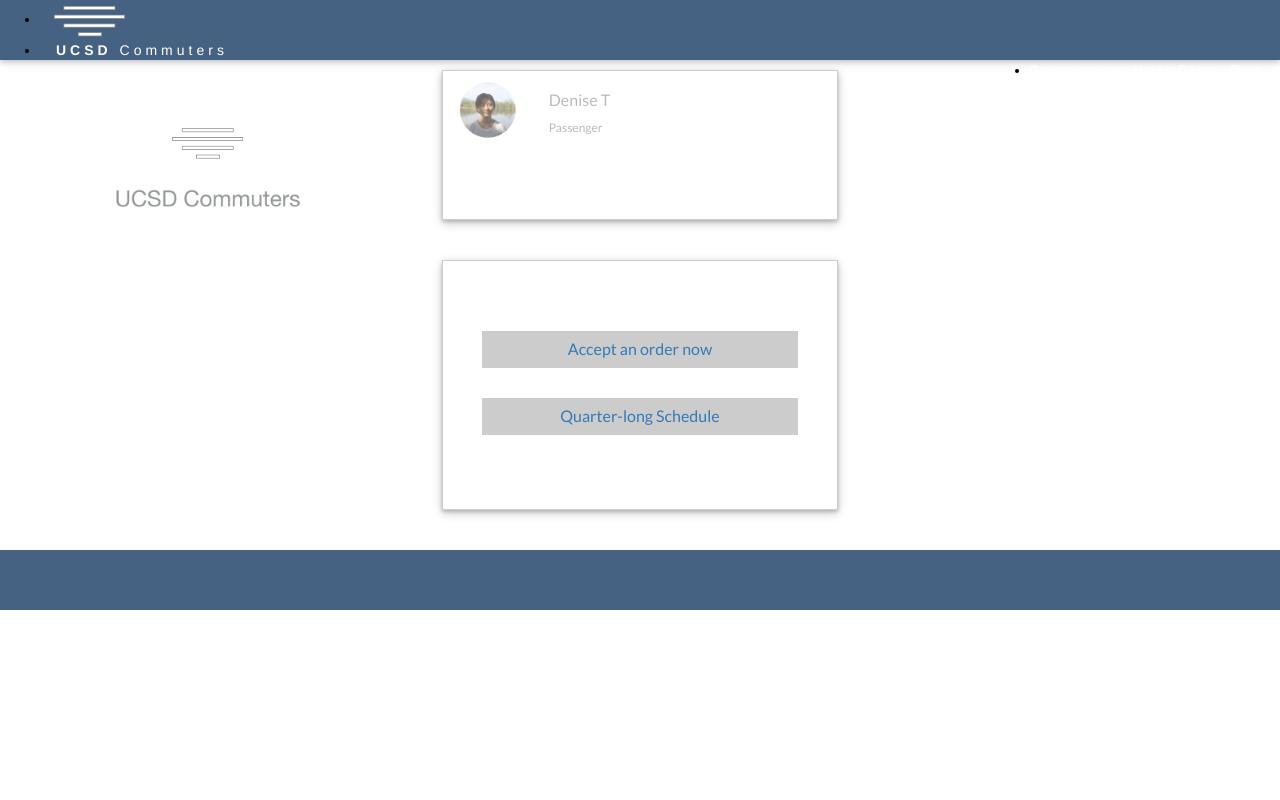
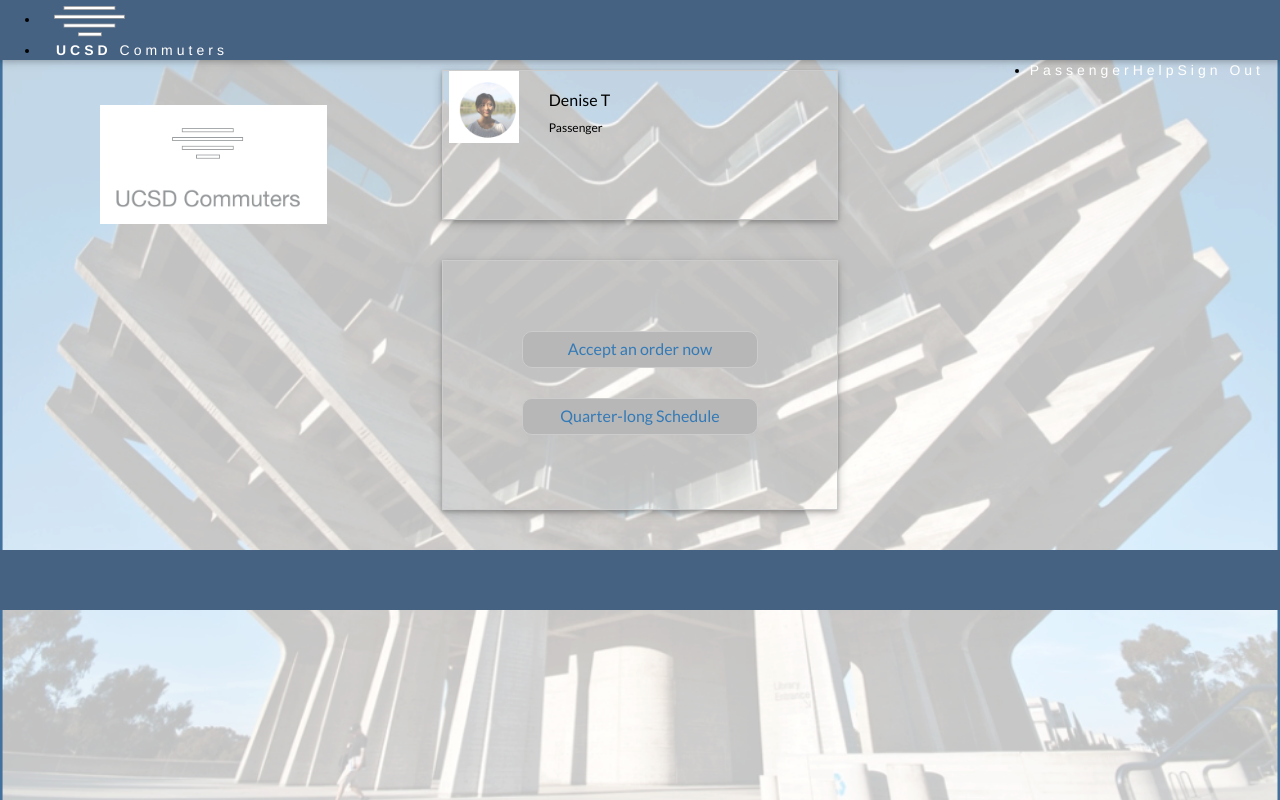
Before and after one commit to jil096/cogs120_WebApp, a PHP site: page /driver.html in a window 1280 px wide. Run offline with PHP 8.4, Linux system fonts and the light colour scheme; some libraries are stand-ins or nearby versions.

Commit message:
background

```diff
--- a/css/style.css
+++ b/css/style.css
@@ -50,7 +50,7 @@
     display:block;
     margin:30px auto;
     width: 60%;
-    background-color: #CCC;
+    background-color: #b7b7b7;
     color:darkslategray;
     border-radius: 10px;
     font-size: 16px;
@@ -105,3 +105,10 @@
   box-shadow: 0 5px #666;
   transform: translateY(4px);
 }
+
+body{
+    content: "";
+    background: url(../img/library.png);
+    background-repeat: no-repeat;
+    background-size: cover;
+}
--- a/driver.html
+++ b/driver.html
@@ -5,14 +5,15 @@
   <link rel="stylesheet" type="text/css" href="node_modules/bootstrap/dist/css/bootstrap.css" />
   <title>UCSD Commuters</title>
   <link rel="stylesheet" href="http://www.w3schools.com/lib/w3.css">
-  <link rel="stylesheet" type="text/css" href="css/style.css" />
   <link rel="stylesheet" href="css/w3.css">
   <link rel="stylesheet" type="text/css" href="https://maxcdn.bootstrapcdn.com/bootstrap/3.3.7/css/bootstrap.min.css" />
   <link rel="stylesheet" type="text/css" href="css/styleph.css" />
+    <link rel="stylesheet" type="text/css" href="css/style.css" />
+
 
   </head>
 
-  <body>
+  <body class = "home">
     <div class="topbar">
       <ul class="w3-navbar w3-afBlue w3-wide w3-padding-8 w3-card-2">
 
@@ -43,16 +44,17 @@
                 <img src="img/user.png"/>
               </div>
               <div class="col-md-9">
-                <h1>Denise T</h1>
-                <p>Passenger</p>
+                <h1 class = " w3-text-black">Denise T</h1>
+                <p class = " w3-text-black">Passenger</p>
               </div>
             </div>
           </div>
 
           <div class="buttonbox" style = "text-align: center">
-            <button type="button" class="mybtn btn btn-default button" style = "Margin-top: 70px"><a href="nowLoc.html">Accept an order now </button>
-            <button type="button" class="mybtn btn btn-default button"><a href="calendar.html">Quarter-long Schedule</a></button>
+            <button type="button" class="mybtn btn btn-default" style = "Margin-top: 70px"><a href="nowLoc.html">Accept an order now </button>
+            <button type="button" class="mybtn btn btn-default"><a href="calendar.html">Quarter-long Schedule</a></button>
         </div>
+
         </div>
         <div class="col-md-4"></div>
       </div>
```
Also changed, not shown: index.html (+5 -4 lines), img/library.png (added).
